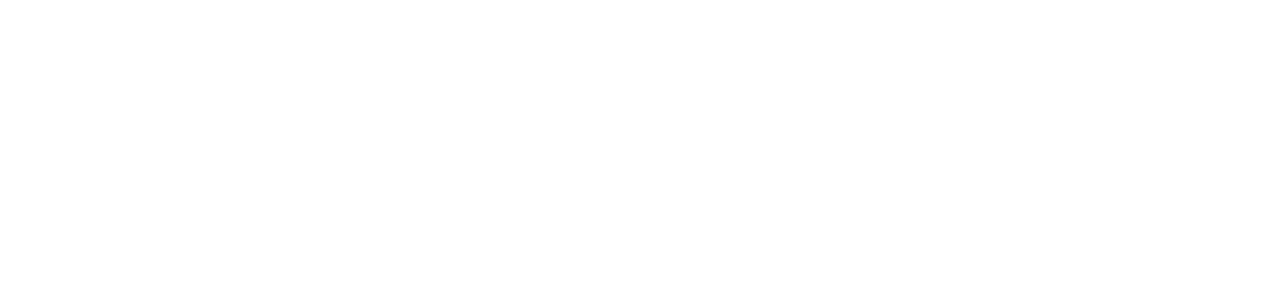
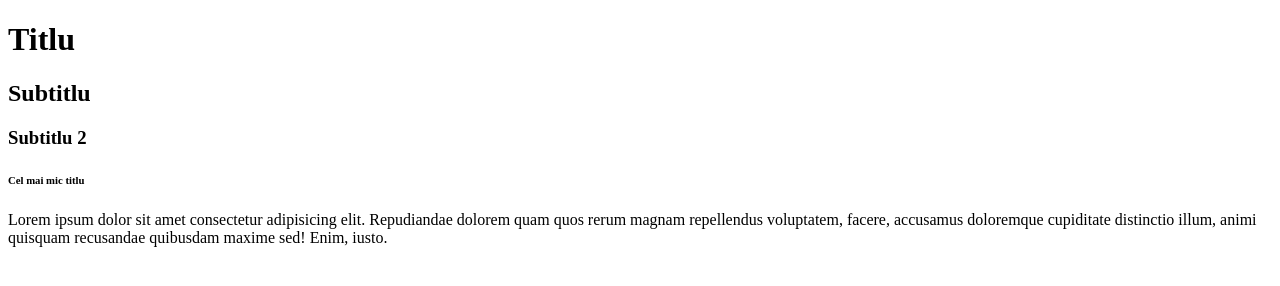
Before and after one commit to TiberiuMihaiIbrion/curs1followalong, a plain HTML site: page index.html in a window 1280 px wide. Drawn offline with Linux system fonts and the light colour scheme.

Commit message:
Adaugat comentarii, titluri, paragrafe

```diff
--- a/index.html
+++ b/index.html
@@ -6,5 +6,18 @@
     <meta name="viewport" content="width=device-width, initial-scale=1.0" />
     <title>Titlu document</title>
   </head>
-  <body></body>
+  <body>
+    <!-- Titluri Headings-->
+    <h1>Titlu</h1>
+    <h2>Subtitlu</h2>
+    <h3>Subtitlu 2</h3>
+    <h6>Cel mai mic titlu</h6>
+    <!-- paragraf-->
+    <p>
+      Lorem ipsum dolor sit amet consectetur adipisicing elit. Repudiandae
+      dolorem quam quos rerum magnam repellendus voluptatem, facere, accusamus
+      doloremque cupiditate distinctio illum, animi quisquam recusandae
+      quibusdam maxime sed! Enim, iusto.
+    </p>
+  </body>
 </html>
```
